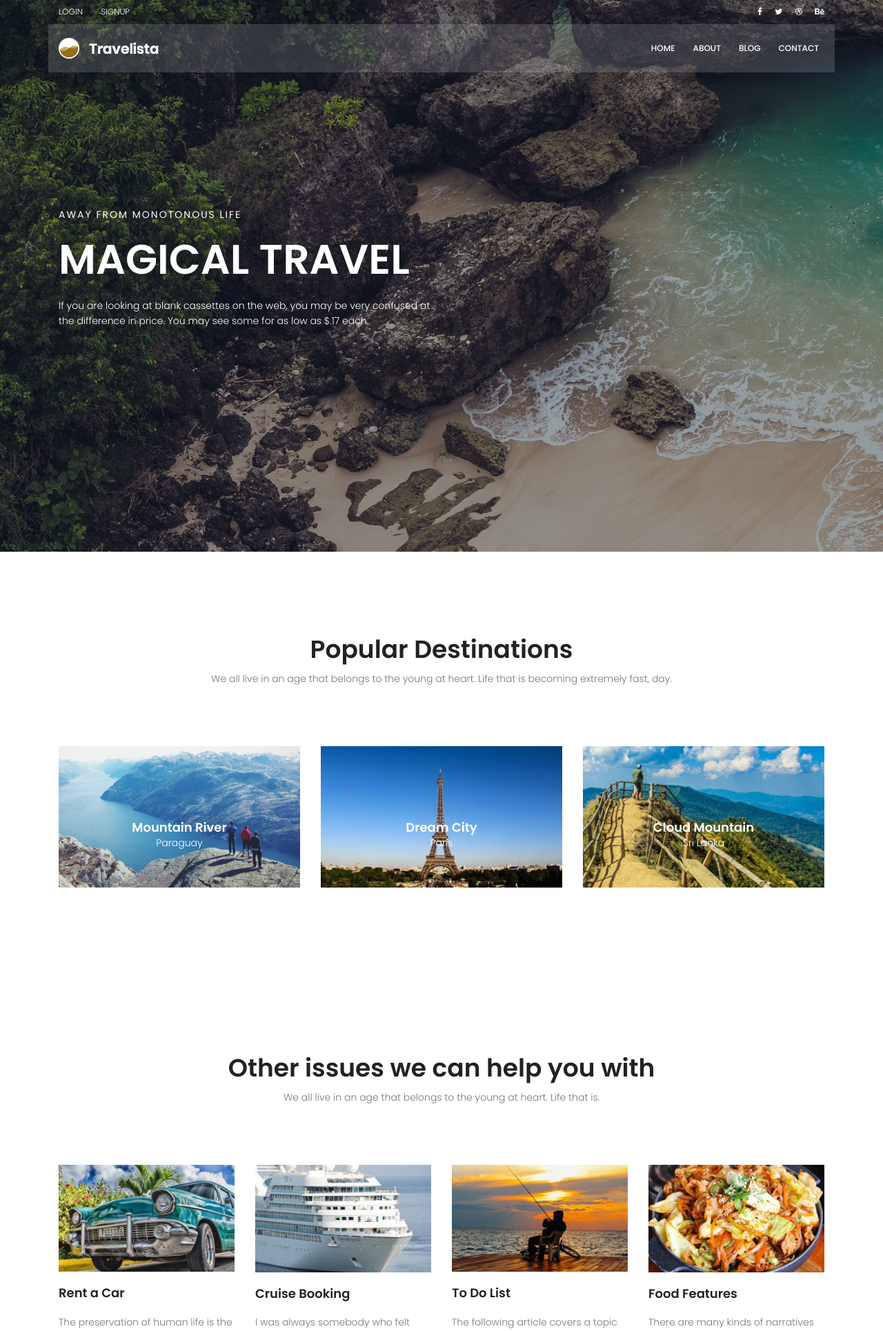
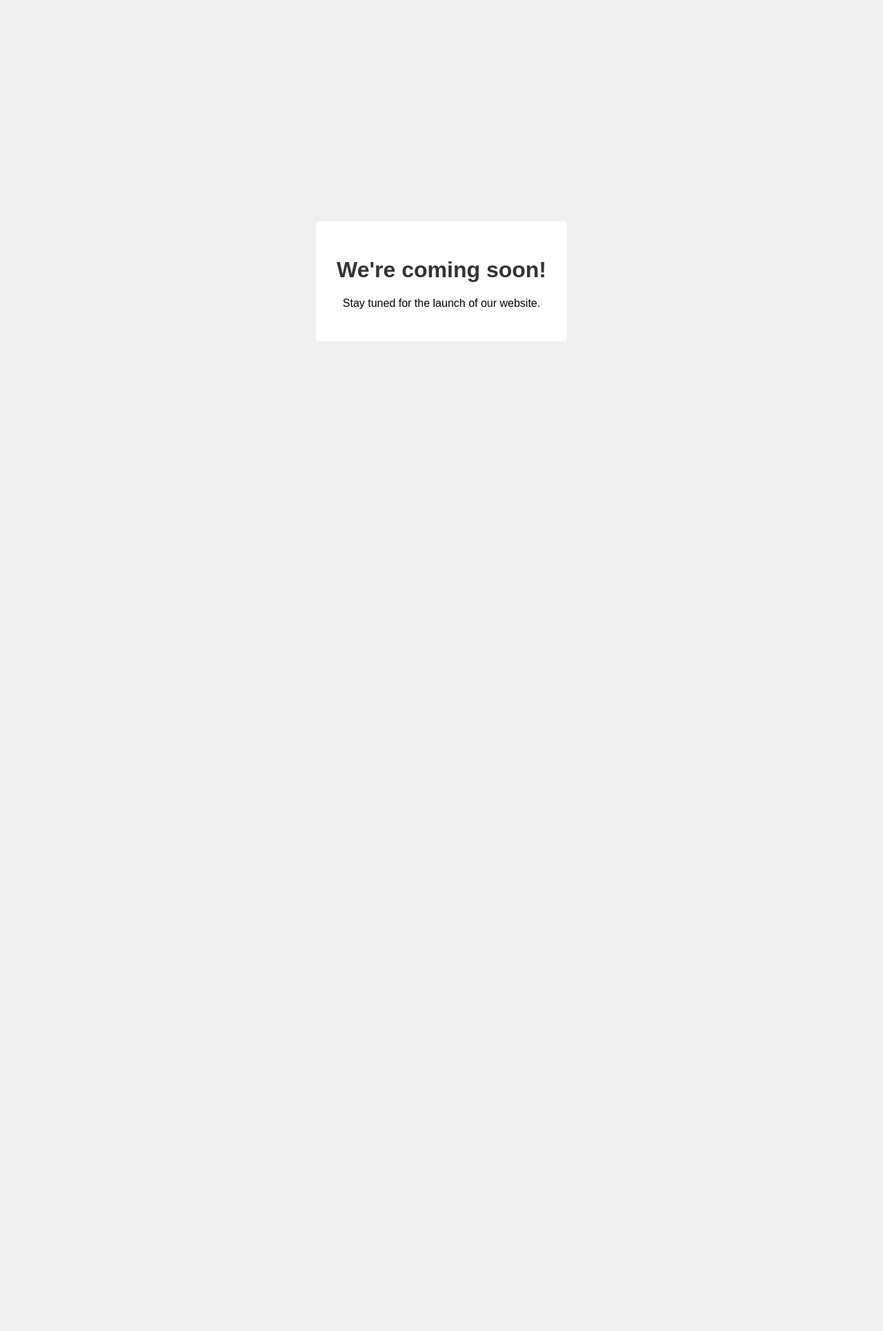
Before and after one commit to AmirrezaAttary/Django_Bigdely_Tamrin, a Django app: page / in a window 1280 px wide. Shown: the top 1930 px of the page at 69% size. After the commit the page ends 495 px from the top, so only its background shows below. Run offline with Django 3.2, Linux system fonts and the light colour scheme; data comes from the database, SQL or seed files in the repository; parts of the project's set-up code (start-up, migrations or seed data) failed here and were passed over; some libraries are stand-ins or nearby versions.

Commit message:
fix icon erorr

```diff
--- a/Django_Bigdely_Tamrin/settings.py
+++ b/Django_Bigdely_Tamrin/settings.py
@@ -15,7 +15,8 @@ from pathlib import Path
 # Build paths inside the project like this: BASE_DIR / 'subdir'.
 BASE_DIR = Path(__file__).resolve().parent.parent
 
-
+RECAPTCHA_PUBLIC_KEY = 'MyRecaptchaKey123'
+RECAPTCHA_PRIVATE_KEY = 'MyRecaptchaPrivateKey456'
 
 
 
--- a/my_web/urls.py
+++ b/my_web/urls.py
@@ -5,6 +5,7 @@ from my_web.views import *
 app_name = 'my_web'
 
 urlpatterns = [
+    path('', coming_soon,name='coming_soon'),
     path('' ,index_view,name='index'),
     path('about',about_view,name='about'),
     path('contact',contact_view,name='contact'),
--- a/my_web/views.py
+++ b/my_web/views.py
@@ -3,6 +3,8 @@ from django.http import HttpResponse,JsonResponse,HttpResponseRedirect
 from my_web.models import Contatct
 from my_web.forms import NameForm ,ContatctForm,NewsletterForm
 from django.contrib import messages
+def coming_soon(request,*args, **kwargs):
+    return render(request, 'my_web/coming_soon.html')
 def index_view(request):
     return render(request,'my_web/index.html')
 
--- a/templates/base.html
+++ b/templates/base.html
@@ -6,7 +6,7 @@
     <!-- Mobile Specific Meta -->
     <meta name="viewport" content="width=device-width, initial-scale=1, shrink-to-fit=no">
     <!-- Favicon-->
-    <link rel="shortcut icon" href="{% static 'img/fav.png' %}">
+    <link rel="shortcut icon" href="{% static 'img/bullet.png' %}">
     <!-- Author Meta -->
     <meta name="author" content="colorlib">
     <!-- Meta Description -->
--- /dev/null
+++ b/templates/my_web/coming_soon.html
@@ -0,0 +1,35 @@
+<!DOCTYPE html>
+<html lang="en">
+<head>
+    <meta charset="UTF-8">
+    <meta name="viewport" content="width=device-width, initial-scale=1.0">
+    <title>Coming Soon</title>
+    <style>
+        body {
+            font-family: sans-serif;
+            display: flex;
+            justify-content: center;
+            align-items: center;
+            min-height: 100vh;
+            background-color: #f0f0f0;
+        }
+
+        .container {
+            background-color: #fff;
+            padding: 30px;
+            border-radius: 5px;
+            text-align: center;
+        }
+
+        h1 {
+            color: #333;
+        }
+    </style>
+</head>
+<body>
+    <div class="container">
+        <h1>We're coming soon!</h1>
+        <p>Stay tuned for the launch of our website.</p>
+    </div>
+</body>
+</html>
```
Also changed, not shown: statics/img/bullet.png (added), 1 other file.
